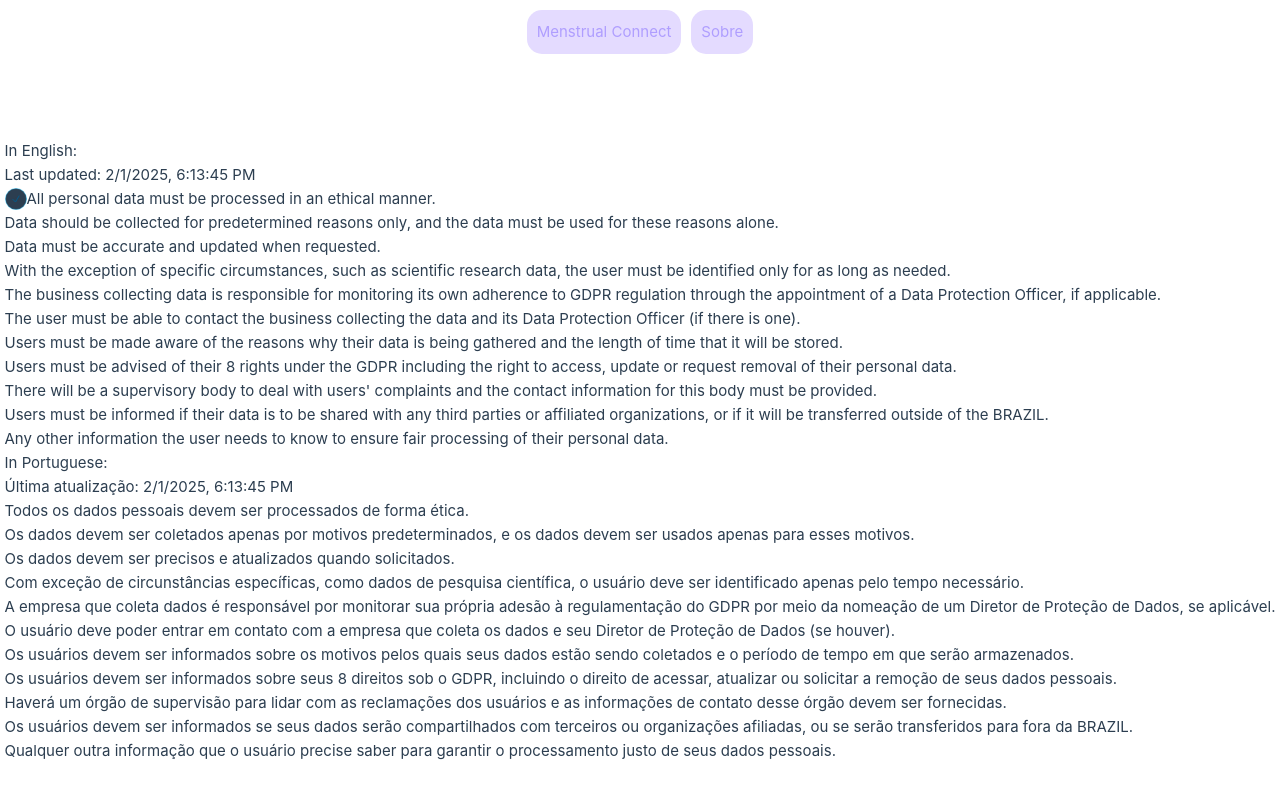
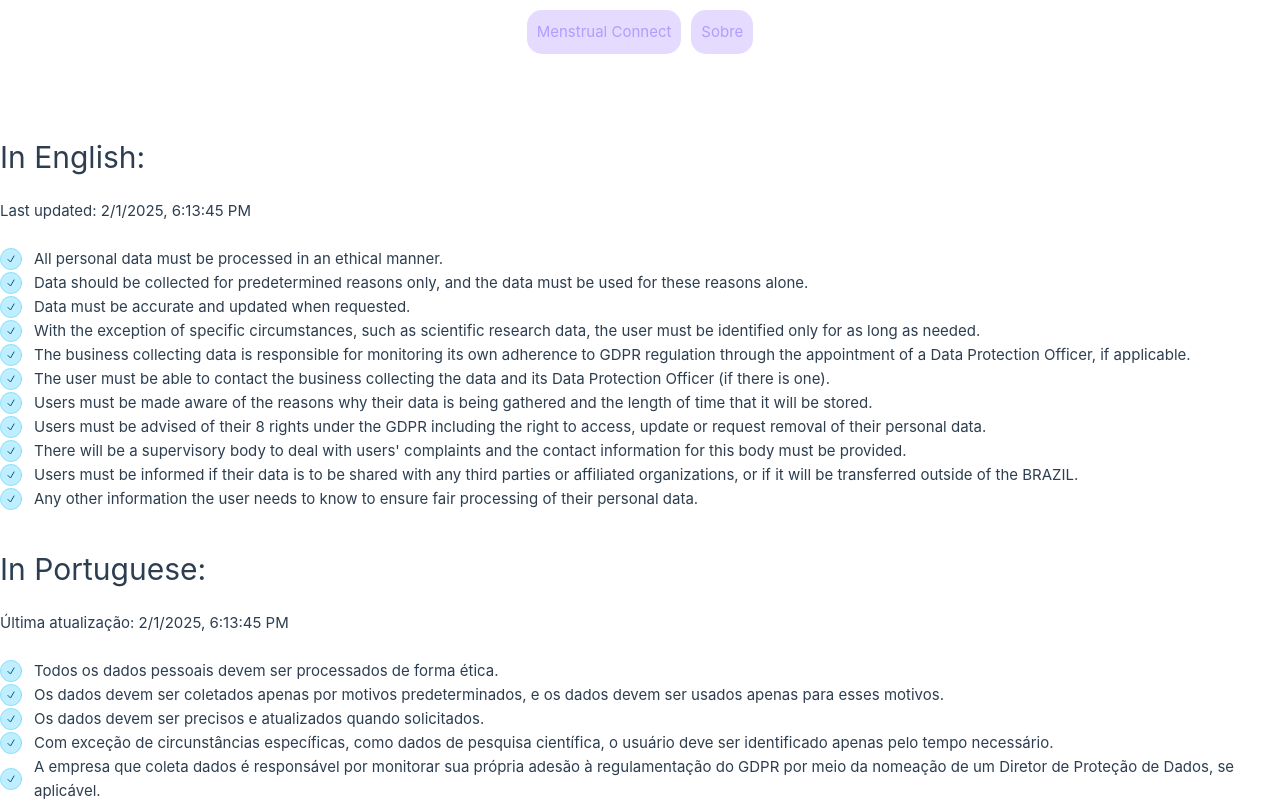
Before and after one commit to tonussi/menstrualconnect-page, a Vue app: page /privacy-policy in a window 1280 px wide. Shown: the top 801 px of the page. Built offline with nearby package versions, Linux system fonts and the light colour scheme.

Commit message:
Adjust terms

```diff
--- a/package.json
+++ b/package.json
@@ -33,12 +33,14 @@
     "@vue/eslint-config-typescript": "^14.1.3",
     "@vue/test-utils": "^2.4.6",
     "@vue/tsconfig": "^0.7.0",
+    "autoprefixer": "^10.4.20",
     "eslint": "^9.14.0",
     "eslint-plugin-oxlint": "0.15.5",
     "eslint-plugin-vue": "^9.30.0",
     "jsdom": "26.0.0",
     "npm-run-all2": "^7.0.1",
     "oxlint": "0.15.5",
+    "postcss": "^8.5.1",
     "prettier": "^3.3.3",
     "tailwindcss": "^4.0.3",
     "typescript": "5.7.3",
--- a/src/assets/base.css
+++ b/src/assets/base.css
@@ -1,5 +1,3 @@
-@import 'tailwindcss';
-
 /* color palette from <https://github.com/vuejs/theme> */
 :root {
   --vt-c-white: #ffffff;
--- a/src/assets/main.css
+++ b/src/assets/main.css
@@ -1,4 +1,5 @@
 @import './base.css';
+@import 'tailwindcss';
 
 #app {
   font-weight: normal;
--- a/src/components/icons/CheckMark.vue
+++ b/src/components/icons/CheckMark.vue
@@ -1,10 +1,5 @@
 <template>
-  <svg
-    xmlns="http://www.w3.org/2000/svg"
-    fill="currentColor"
-    class="size-5.5 shrink-0"
-    stroke-linecap="square"
-  >
+  <svg class="size-5.5 shrink-0" fill="none" stroke-linecap="square">
     <circle cx="11" cy="11" r="11" class="fill-sky-400/25" />
     <circle cx="11" cy="11" r="10.5" class="stroke-sky-400/25" />
     <path d="M8 11.5L10.5 14L14 8" class="stroke-sky-800 dark:stroke-sky-300" />
--- a/src/views/PrivacyPolicy.vue
+++ b/src/views/PrivacyPolicy.vue
@@ -4,96 +4,159 @@
 
 <template>
   <div style="max-width: fit-content; margin-left: auto; margin-right: auto">
-    <h1>In English:</h1>
-    <p>
+    <div class="text-3xl font-bold">In English:</div>
+    <p class="py-6">
       <span>Last updated: {{ new Date().toLocaleString() }}</span>
     </p>
     <ol>
       <li class="flex items-center">
         <check-mark></check-mark>
-        <p>All personal data must be processed in an ethical manner.</p>
+        <p class="pl-3">All personal data must be processed in an ethical manner.</p>
       </li>
-      <li>
-        Data should be collected for predetermined reasons only, and the data must be used for these
-        reasons alone.
+      <li class="flex items-center">
+        <check-mark></check-mark>
+        <p class="pl-3">
+          Data should be collected for predetermined reasons only, and the data must be used for
+          these reasons alone.
+        </p>
       </li>
-      <li>Data must be accurate and updated when requested.</li>
-      <li>
+      <li class="flex items-center">
+        <check-mark></check-mark>
+        <p class="pl-3">Data must be accurate and updated when requested.</p>
+      </li>
+      <li class="flex items-center">
+        <check-mark></check-mark>
+        <p class="pl-3">
           With the exception of specific circumstances, such as scientific research data, the user
           must be identified only for as long as needed.
+        </p>
       </li>
-      <li>
+      <li class="flex items-center">
+        <check-mark></check-mark>
+        <p class="pl-3">
           The business collecting data is responsible for monitoring its own adherence to GDPR
           regulation through the appointment of a Data Protection Officer, if applicable.
+        </p>
       </li>
-      <li>
+      <li class="flex items-center">
+        <check-mark></check-mark>
+        <p class="pl-3">
           The user must be able to contact the business collecting the data and its Data Protection
           Officer (if there is one).
+        </p>
       </li>
-      <li>
+      <li class="flex items-center">
+        <check-mark></check-mark>
+        <p class="pl-3">
           Users must be made aware of the reasons why their data is being gathered and the length of
           time that it will be stored.
+        </p>
       </li>
-      <li>
-        Users must be advised of their 8 rights under the GDPR including the right to access, update
-        or request removal of their personal data.
+      <li class="flex items-center">
+        <check-mark></check-mark>
+        <p class="pl-3">
+          Users must be advised of their 8 rights under the GDPR including the right to access,
+          update or request removal of their personal data.
+        </p>
       </li>
-      <li>
-        There will be a supervisory body to deal with users' complaints and the contact information
-        for this body must be provided.
+      <li class="flex items-center">
+        <check-mark></check-mark>
+        <p class="pl-3">
+          There will be a supervisory body to deal with users' complaints and the contact
+          information for this body must be provided.
+        </p>
       </li>
-      <li>
+      <li class="flex items-center">
+        <check-mark></check-mark>
+        <p class="pl-3">
           Users must be informed if their data is to be shared with any third parties or affiliated
           organizations, or if it will be transferred outside of the BRAZIL.
+        </p>
       </li>
-      <li>
+      <li class="flex items-center">
+        <check-mark></check-mark>
+        <p class="pl-3">
           Any other information the user needs to know to ensure fair processing of their personal
           data.
+        </p>
       </li>
     </ol>
 
-    <h1>In Portuguese:</h1>
-    <p>
+    <div class="text-3xl font-bold pt-10">In Portuguese:</div>
+    <p class="py-6">
       <span>Última atualização: {{ new Date().toLocaleString() }}</span>
     </p>
     <ol>
-      <li>Todos os dados pessoais devem ser processados ​​de forma ética.</li>
-      <li>
-        Os dados devem ser coletados apenas por motivos predeterminados, e os dados devem ser usados
-        ​​apenas para esses motivos.
+      <li class="flex items-center">
+        <check-mark></check-mark>
+        <p class="pl-3">Todos os dados pessoais devem ser processados ​​de forma ética.</p>
       </li>
-      <li>Os dados devem ser precisos e atualizados quando solicitados.</li>
-      <li>
-        Com exceção de circunstâncias específicas, como dados de pesquisa científica, o usuário deve
-        ser identificado apenas pelo tempo necessário.
+      <li class="flex items-center">
+        <check-mark></check-mark>
+        <p class="pl-3">
+          Os dados devem ser coletados apenas por motivos predeterminados, e os dados devem ser
+          usados ​​apenas para esses motivos.
+        </p>
       </li>
-      <li>
+      <li class="flex items-center">
+        <check-mark></check-mark>
+        <p class="pl-3">Os dados devem ser precisos e atualizados quando solicitados.</p>
+      </li>
+      <li class="flex items-center">
+        <check-mark></check-mark>
+        <p class="pl-3">
+          Com exceção de circunstâncias específicas, como dados de pesquisa científica, o usuário
+          deve ser identificado apenas pelo tempo necessário.
+        </p>
+      </li>
+      <li class="flex items-center">
+        <check-mark></check-mark>
+        <p class="pl-3">
           A empresa que coleta dados é responsável por monitorar sua própria adesão à regulamentação
           do GDPR por meio da nomeação de um Diretor de Proteção de Dados, se aplicável.
+        </p>
       </li>
-      <li>
+      <li class="flex items-center">
+        <check-mark></check-mark>
+        <p class="pl-3">
           O usuário deve poder entrar em contato com a empresa que coleta os dados e seu Diretor de
           Proteção de Dados (se houver).
+        </p>
       </li>
-      <li>
+      <li class="flex items-center">
+        <check-mark></check-mark>
+        <p class="pl-3">
           Os usuários devem ser informados sobre os motivos pelos quais seus dados estão sendo
           coletados e o período de tempo em que serão armazenados.
+        </p>
       </li>
-      <li>
+      <li class="flex items-center">
+        <check-mark></check-mark>
+        <p class="pl-3">
           Os usuários devem ser informados sobre seus 8 direitos sob o GDPR, incluindo o direito de
           acessar, atualizar ou solicitar a remoção de seus dados pessoais.
+        </p>
       </li>
-      <li>
-        Haverá um órgão de supervisão para lidar com as reclamações dos usuários e as informações de
-        contato desse órgão devem ser fornecidas.
+      <li class="flex items-center">
+        <check-mark></check-mark>
+        <p class="pl-3">
+          Haverá um órgão de supervisão para lidar com as reclamações dos usuários e as informações
+          de contato desse órgão devem ser fornecidas.
+        </p>
       </li>
-      <li>
+      <li class="flex items-center">
+        <check-mark></check-mark>
+        <p class="pl-3">
           Os usuários devem ser informados se seus dados serão compartilhados com terceiros ou
           organizações afiliadas, ou se serão transferidos para fora da BRAZIL.
+        </p>
       </li>
-      <li>
-        Qualquer outra informação que o usuário precise saber para garantir o processamento justo de
-        seus dados pessoais.
+      <li class="flex items-center">
+        <check-mark></check-mark>
+        <p class="pl-3">
+          Qualquer outra informação que o usuário precise saber para garantir o processamento justo
+          de seus dados pessoais.
+        </p>
       </li>
     </ol>
   </div>
--- a/src/views/ServiceTerms.vue
+++ b/src/views/ServiceTerms.vue
@@ -1,146 +1,178 @@
 <script setup lang="ts">
+import CheckMark from '@/components/icons/CheckMark.vue'
 </script>
 
 <template>
   <div style="max-width: fit-content; margin-left: auto; margin-right: auto">
-    <h1>In English:</h1>
-    <p>
-      <span><strong>Terms of Service</strong></span>
+    <div class="text-3xl font-bold">In English:</div>
+    <p class="font-bold py-5">
+      <span>Terms of Service</span>
     </p>
     <p>
       <span>Last updated: {{ new Date().toLocaleString() }}</span>
     </p>
-    <p>
+    <p class="font-extralight pt-5">
       <span
         >Welcome to Menstrual Connect! By using our app, you agree to the following terms of
         service. Please read them carefully before proceeding.</span
       >
     </p>
-    <h3><span>1. Using the App</span></h3>
-    <p>
-      <span
+    <div class="text-xl font-bold py-5"><span>Using the App</span></div>
+    <p class="flex items-center">
+      <check-mark></check-mark>
+      <span class="pl-3"
         >Menstrual Connect allows you to create and manage events directly in your Google calendar.
         To do this, you need to grant access permissions to your calendar.</span
       >
     </p>
-    <h3><span>2. Data Collection and Use</span></h3>
-    <p>
-      <span
+    <div class="text-xl font-bold py-5"><span>Data Collection and Use</span></div>
+    <p class="flex items-center">
+      <check-mark></check-mark>
+      <span class="pl-3"
         >Our application only accesses and stores the information necessary to create, modify, and
         manage events in your calendar. We do not share your data with third parties without your
         consent.</span
       >
     </p>
-    <h3><span>3. User Responsibilities</span></h3>
+    <div class="text-xl font-bold py-5"><span>User Responsibilities</span></div>
     <ul>
       <li>
-        <p><span>Ensure that you have permission to grant access to the calendar;</span></p>
-      </li>
-      <li>
-        <p>
-          <span>Use the application ethically and in compliance with applicable laws;</span>
+        <p class="flex items-center">
+          <check-mark></check-mark>
+          <span class="pl-3">Ensure that you have permission to grant access to the calendar;</span>
         </p>
       </li>
       <li>
-        <p><span>Do not use the service for malicious or fraudulent activities.</span></p>
+        <p class="flex items-center">
+          <check-mark></check-mark>
+          <span class="pl-3"
+            >Use the application ethically and in compliance with applicable laws;</span
+          >
+        </p>
+      </li>
+      <li>
+        <p class="flex items-center">
+          <check-mark></check-mark>
+          <span class="pl-3">Do not use the service for malicious or fraudulent activities.</span>
+        </p>
       </li>
     </ul>
-    <h3><span>4. Limitation of Liability</span></h3>
-    <p>
-      <span
+    <div class="text-xl font-bold py-5"><span>Limitation of Liability</span></div>
+    <p class="flex items-center">
+      <check-mark></check-mark>
+      <span class="pl-3">
         >We are not responsible for any loss of data, sync failures or any damages arising from the
         use of the application. It is the user's responsibility to verify the information
         entered.</span
       >
     </p>
-    <h3><span>5. Modifications to the Terms</span></h3>
-    <p>
-      <span
-        >We may update these terms from time to time. Your continued use of the application after
+    <div class="text-xl font-bold py-5"><span>Modifications to the Terms</span></div>
+    <p class="flex items-center">
+      <check-mark></check-mark>
+      <span class="pl-3">
+        We may update these terms from time to time. Your continued use of the application after
         changes constitutes your acceptance of the new terms.</span
       >
     </p>
-    <h3><span>6. Contact</span></h3>
-    <p>
-      <span
-        >If you have any questions or need support, please contact us at: lptonussi@gmail.com.</span
+    <div class="text-xl font-bold py-5"><span>Contact</span></div>
+    <p class="flex items-center">
+      <check-mark></check-mark>
+      <span class="pl-3">
+        If you have any questions or need support, please contact us at: lptonussi@gmail.com.</span
       >
     </p>
-    <p>
-      <span>By using Menstrual Connect, you agree to these Terms of Service.</span>
+    <p class="flex items-center">
+      <check-mark></check-mark>
+      <span class="pl-3">By using Menstrual Connect, you agree to these Terms of Service.</span>
     </p>
 
-    <div style="margin-top: 100px">
-      <h1>In Portuguese:</h1>
-      <p>
-        <span><strong>Termos de Serviço</strong></span>
+    <div class="text-3xl font-bold pt-10">In Portuguese:</div>
+    <p class="font-bold py-5">
+      <span>Termos de Serviço</span>
     </p>
     <p>
       <span>Última atualização: {{ new Date().toLocaleString() }}</span>
     </p>
-      <p>
+    <p class="font-bold pt-5">
       <span
         >Bem-vindo(a) ao Menstrual Connect! Ao utilizar nosso aplicativo, você concorda com os
         seguintes termos de serviço. Leia atentamente antes de prosseguir.</span
       >
     </p>
-      <h3><span>1. Uso do Aplicativo</span></h3>
-      <p>
-        <span
-          >O Menstrual Connect permite que você crie e gerencie eventos diretamente no seu
-          calendário do Google. Para isso, é necessário conceder permissões de acesso ao seu
-          calendário.</span
+    <div class="text-xl font-bold py-5"><span>Uso do Aplicativo</span></div>
+    <p class="flex items-center">
+      <check-mark></check-mark>
+      <span class="pl-3"
+        >O Menstrual Connect permite que você crie e gerencie eventos diretamente no seu calendário
+        do Google. Para isso, é necessário conceder permissões de acesso ao seu calendário.</span
       >
     </p>
-      <h3><span>2. Coleta e Uso de Dados</span></h3>
-      <p>
-        <span
-          >Nosso aplicativo acessa e armazena apenas as informações necessárias para criar,
-          modificar e gerenciar eventos no seu calendário. Não compartilhamos seus dados com
-          terceiros sem o seu consentimento.</span
+    <div class="text-xl font-bold py-5"><span>Coleta e Uso de Dados</span></div>
+    <p class="flex items-center">
+      <check-mark></check-mark>
+      <span class="pl-3"
+        >Nosso aplicativo acessa e armazena apenas as informações necessárias para criar, modificar
+        e gerenciar eventos no seu calendário. Não compartilhamos seus dados com terceiros sem o seu
+        consentimento.</span
       >
     </p>
-      <h3><span>3. Responsabilidades do Usuário</span></h3>
+    <div class="text-xl font-bold py-5"><span>Responsabilidades do Usuário</span></div>
     <ul>
       <li>
-          <p><span>Garantir que possui permissão para conceder acesso ao calendário;</span></p>
+        <p class="flex items-center">
+          <check-mark></check-mark>
+          <span class="pl-3"
+            >Garantir que possui permissão para conceder acesso ao calendário;</span
+          >
+        </p>
       </li>
       <li>
-          <p>
-            <span
+        <p class="flex items-center">
+          <check-mark></check-mark>
+          <span class="pl-3"
             >Utilizar o aplicativo de forma ética e em conformidade com as leis aplicáveis;</span
           >
         </p>
       </li>
       <li>
-          <p><span>Não utilizar o serviço para atividades maliciosas ou fraudulentas.</span></p>
+        <p class="flex items-center">
+          <check-mark></check-mark>
+          <span class="pl-3"
+            >Não utilizar o serviço para atividades maliciosas ou fraudulentas.</span
+          >
+        </p>
       </li>
     </ul>
-      <h3><span>4. Limitação de Responsabilidade</span></h3>
-      <p>
-        <span
+    <div class="text-xl font-bold py-5"><span>Limitação de Responsabilidade</span></div>
+    <p class="flex items-center">
+      <check-mark></check-mark>
+      <span class="pl-3"
         >Não nos responsabilizamos por perdas de dados, falhas de sincronização ou qualquer dano
         decorrente do uso do aplicativo. O usuário é responsável por verificar as informações
         inseridas.</span
       >
     </p>
-      <h3><span>5. Modificações nos Termos</span></h3>
-      <p>
-        <span
-          >Podemos atualizar estes termos periodicamente. O uso contínuo do aplicativo após
-          alterações significa sua aceitação dos novos termos.</span
+    <div class="text-xl font-bold py-5"><span>Modificações nos Termos</span></div>
+    <p class="flex items-center">
+      <check-mark></check-mark>
+      <span class="pl-3"
+        >Podemos atualizar estes termos periodicamente. O uso contínuo do aplicativo após alterações
+        significa sua aceitação dos novos termos.</span
       >
     </p>
-      <h3><span>6. Contato</span></h3>
-      <p>
-        <span
+    <div class="text-xl font-bold py-5"><span>Contato</span></div>
+    <p class="flex items-center">
+      <check-mark></check-mark>
+      <span class="pl-3"
         >Se tiver dúvidas ou precisar de suporte, entre em contato pelo e-mail: [E-mail de
         Suporte].</span
       >
     </p>
-      <p>
-        <span>Ao utilizar o Menstrual Connect, você concorda com estes Termos de Serviço.</span>
+    <p class="flex items-center">
+      <check-mark></check-mark>
+      <span class="pl-3"
+        >Ao utilizar o Menstrual Connect, você concorda com estes Termos de Serviço.</span
+      >
     </p>
   </div>
-  </div>
 </template>
```
Lines whose indentation alone changed are shown as unchanged.
